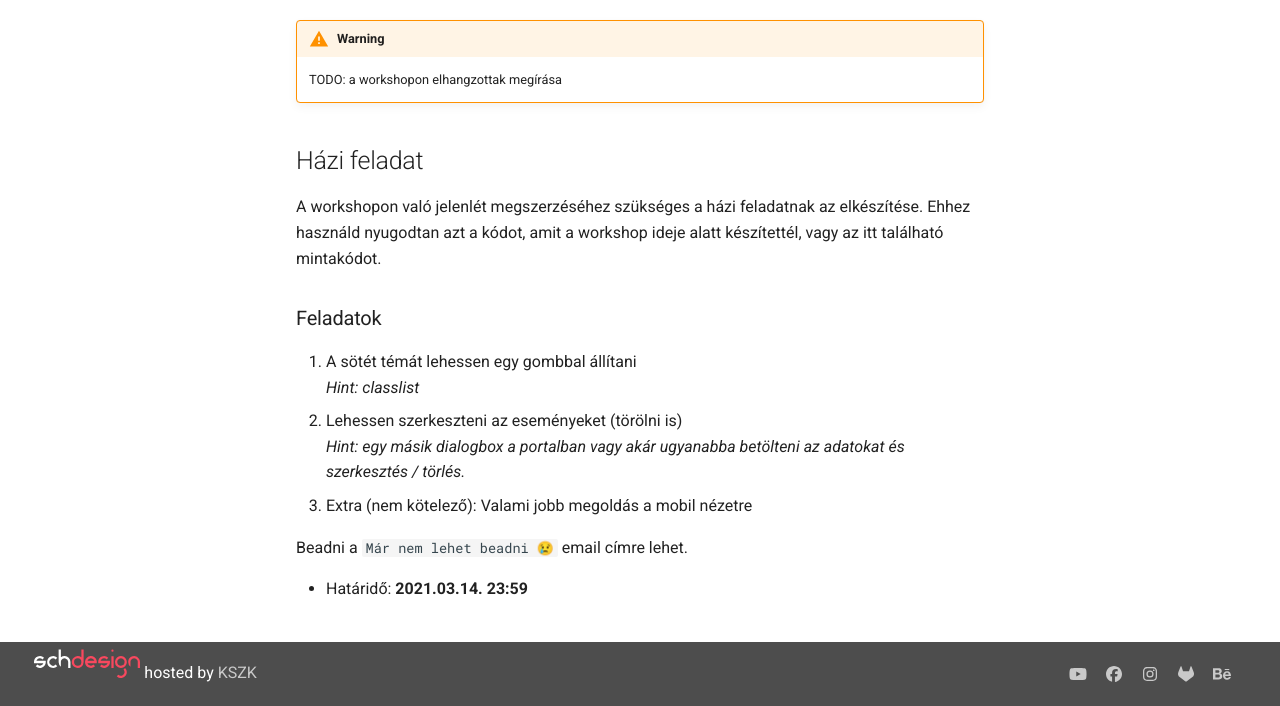
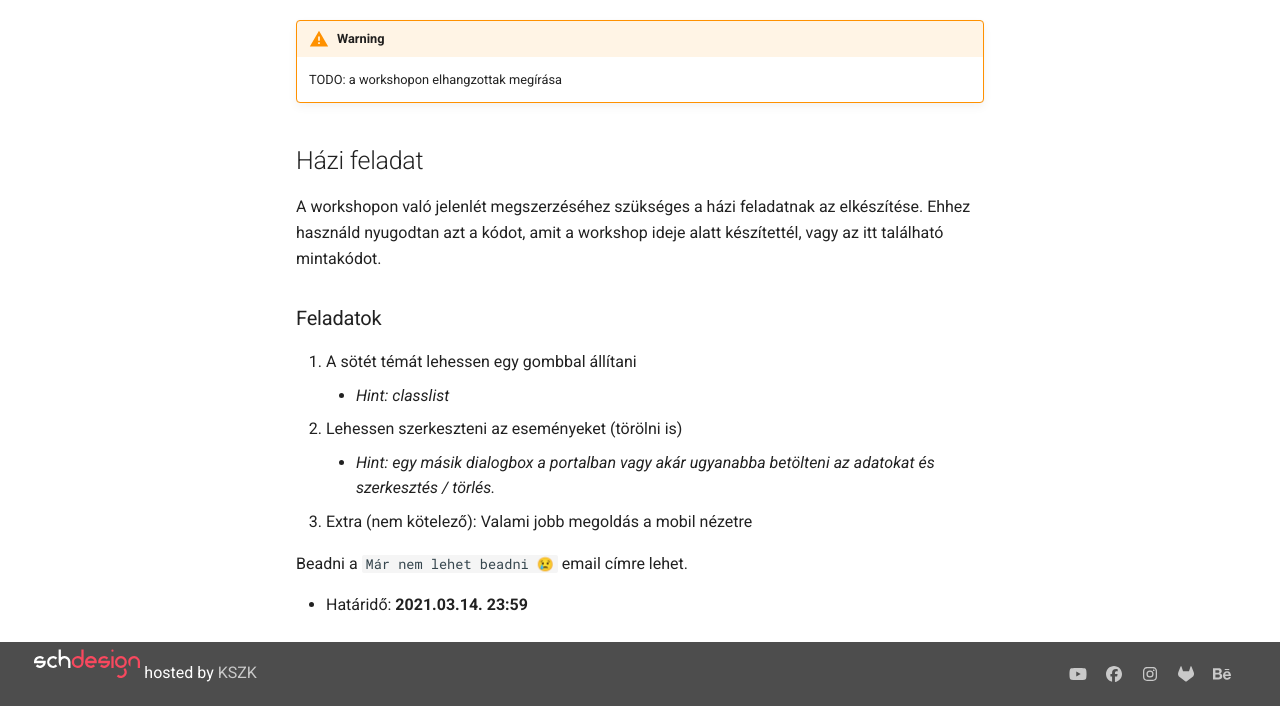
Before and after one commit to simonyiszk/schdesign-roadmap, an MkDocs documentation site: the page built from docs/web/workshop/2021-03-03.md, in a window 1280 px wide and 1372 px high. Shown: the part 666-1372 px from the top of the window. Built offline with MkDocs 1.6.1 and Material for MkDocs 9.7.7, drawn with Linux system fonts in a browser that asks for light colours.

Commit message:
fixed nested lists

```diff
--- a/docs/web/workshop/2021-03-03.md
+++ b/docs/web/workshop/2021-03-03.md
@@ -16,10 +16,10 @@ Ehhez használd nyugodtan azt a kódot, amit a workshop ideje alatt készített
 
 ### Feladatok
 
-1. A sötét témát lehessen egy gombbal állítani<br>
-   _Hint: classlist_
-2. Lehessen szerkeszteni az eseményeket (törölni is)<br>
-   _Hint: egy másik dialogbox a portalban vagy akár ugyanabba betölteni az adatokat és szerkesztés / törlés._
+1. A sötét témát lehessen egy gombbal állítani
+    - _Hint: classlist_
+2. Lehessen szerkeszteni az eseményeket (törölni is)
+    - _Hint: egy másik dialogbox a portalban vagy akár ugyanabba betölteni az adatokat és szerkesztés / törlés._
 3. Extra (nem kötelező): Valami jobb megoldás a mobil nézetre
 
 Beadni a `Már nem lehet beadni 😢` email címre lehet.
```
Also changed, not shown: docs/web/workshop/2021-02-22.md (+6 -6 lines).
